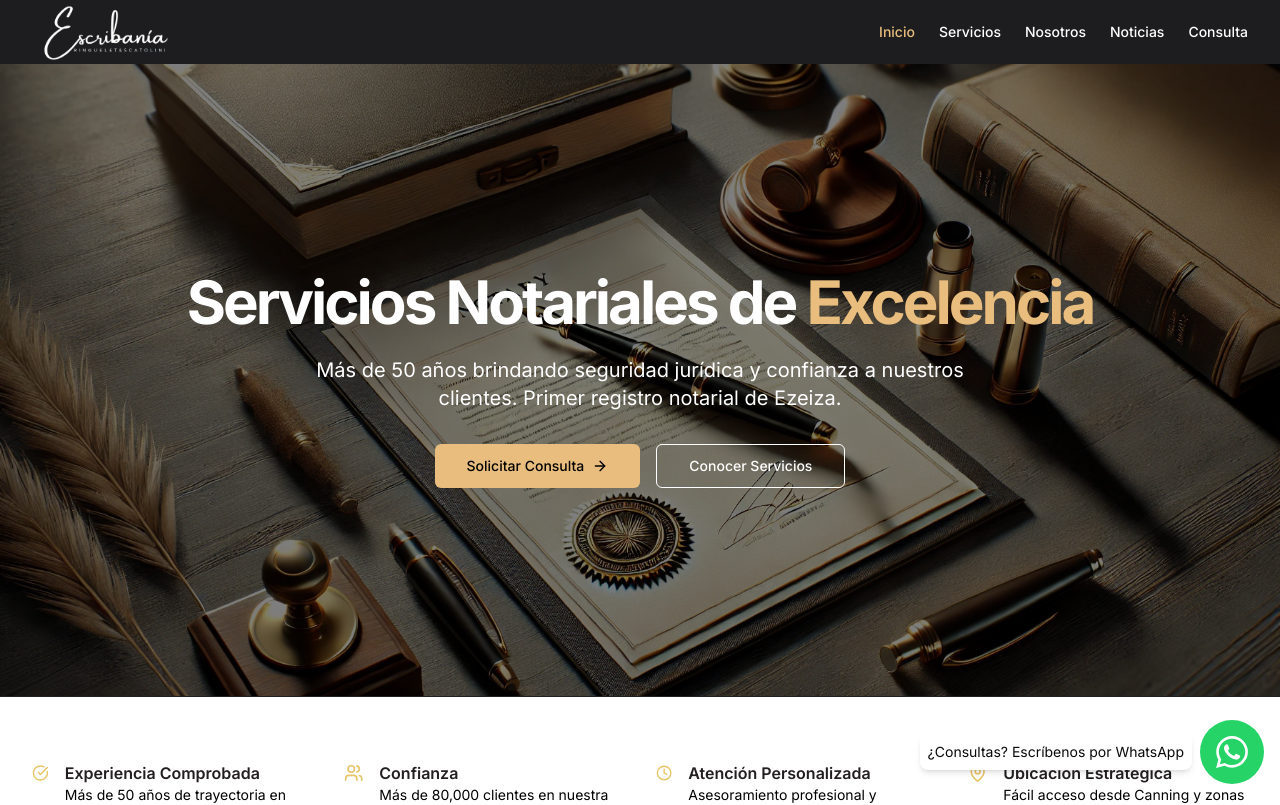
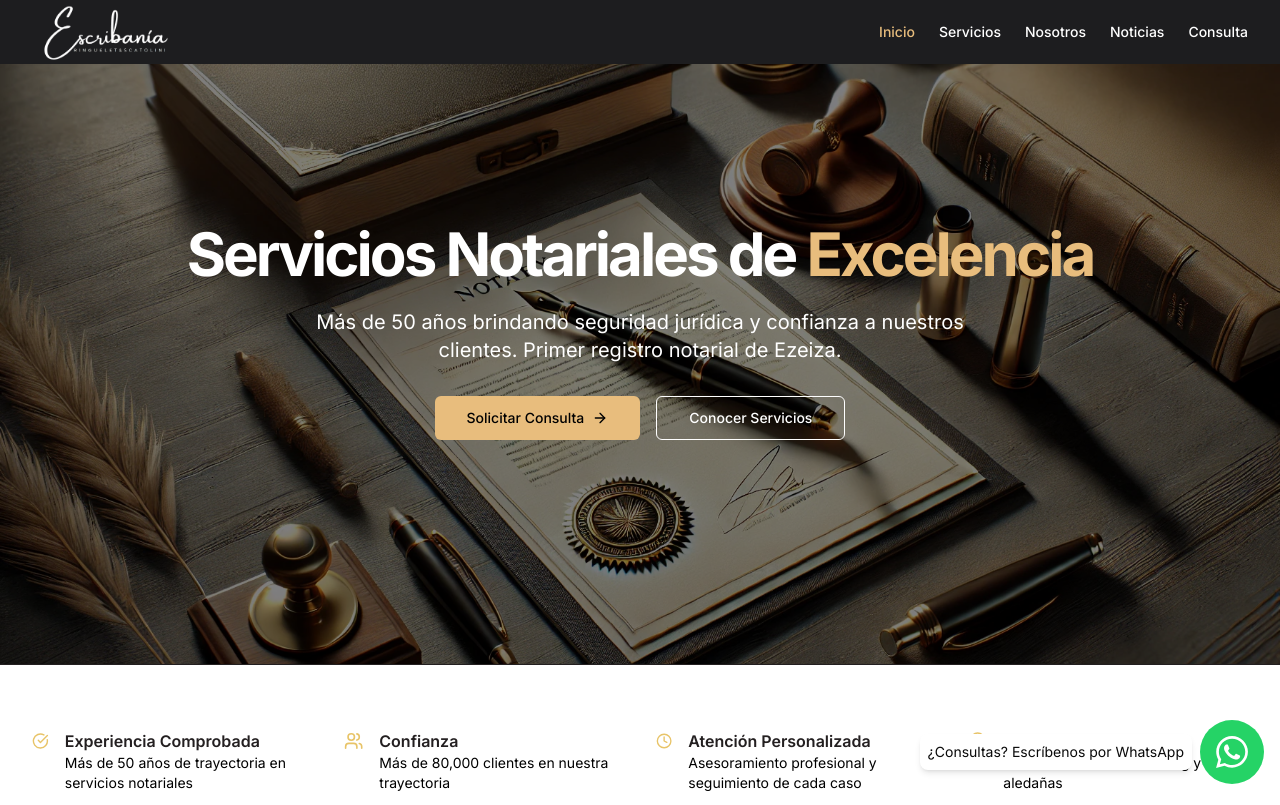
Before and after one commit to peter-ringuelet/Escribania, a Next.js app in the folder escribania-ringuelet/: page / in a window 1280 px wide. Shown: the top 805 px of the page. Built offline with nearby package versions, Linux system fonts and the light colour scheme.

Commit message:
transition

```diff
--- a/escribania-ringuelet/app/components/Hero.tsx
+++ b/escribania-ringuelet/app/components/Hero.tsx
@@ -7,7 +7,7 @@ import Image from "next/image"
 
 export function Hero() {
   return (
-    <section id="inicio" className="relative md:h-auto h-screen">
+    <section id="inicio" className="relative min-h-[600px] h-screen sm:h-auto">
       <div className="absolute inset-0 z-0">
         <Image
           src="/placeholder2.webp"
@@ -32,7 +32,7 @@ export function Hero() {
         initial={{ opacity: 0 }}
         animate={{ opacity: 1 }}
         transition={{ duration: 1.2, ease: "easeOut" }}
-        className="max-w-screen-xl mx-auto px-4 sm:px-6 lg:px-8 relative z-10 flex flex-col items-center justify-center h-full md:py-32 lg:py-52"
+        className="max-w-screen-xl mx-auto px-4 sm:px-6 lg:px-8 relative z-10 flex flex-col items-center justify-center h-full py-20 sm:py-32 md:py-40"
       >
         <motion.h1
           initial={{ opacity: 0, y: 30 }}
```
